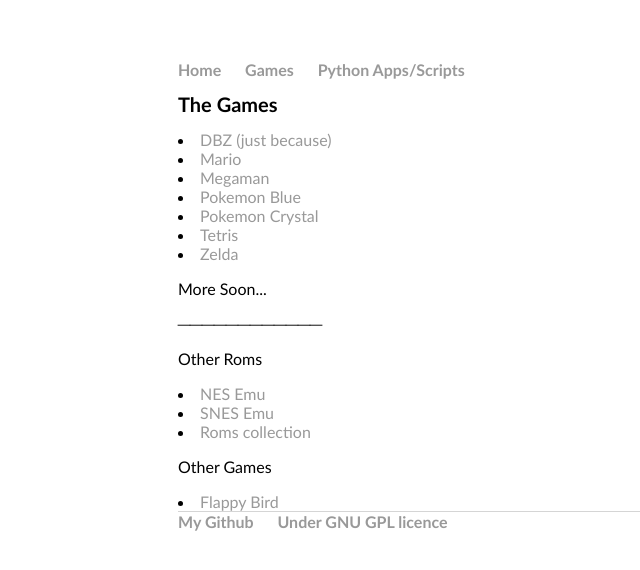
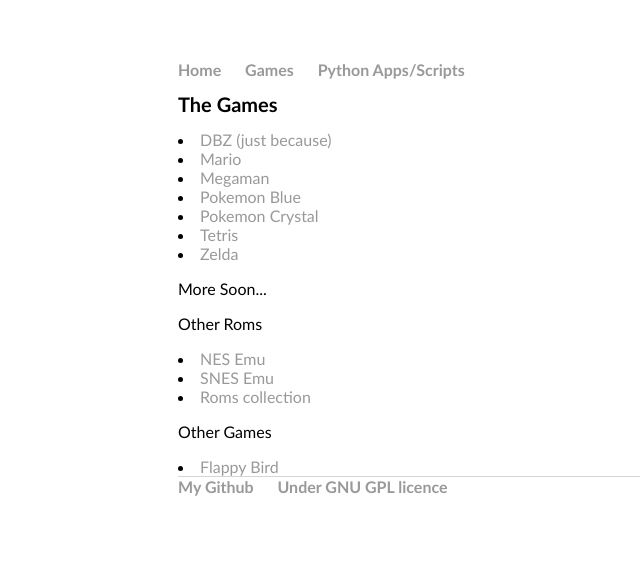
Before and after one commit to hen6003/hen6003.github.io, a Jekyll site: the page built from games/index.html, in a window 1280 px wide. Shown: the top 570 px of the page, without its empty margins (14-654 px from the left). Built offline with Jekyll 4.4.1, drawn with Linux system fonts in a browser that asks for light colours.

Commit message:
Update index.html

```diff
--- a/games/index.html
+++ b/games/index.html
@@ -12,7 +12,6 @@
 	<li><a href="/games/web2">Tetris</a></li>
 	<li><a href="/games/web6">Zelda</a></li>
 	<p>More Soon...</p>
-	<p>────────────</p>
 	<p>Other Roms</p>
 	<li><a href="http://peteward44.github.io/WebNES/index_app.html">NES Emu</a></li>
 	<li><a href="https://elzo-d.github.io/SnesJs/">SNES Emu</a></li>
```
